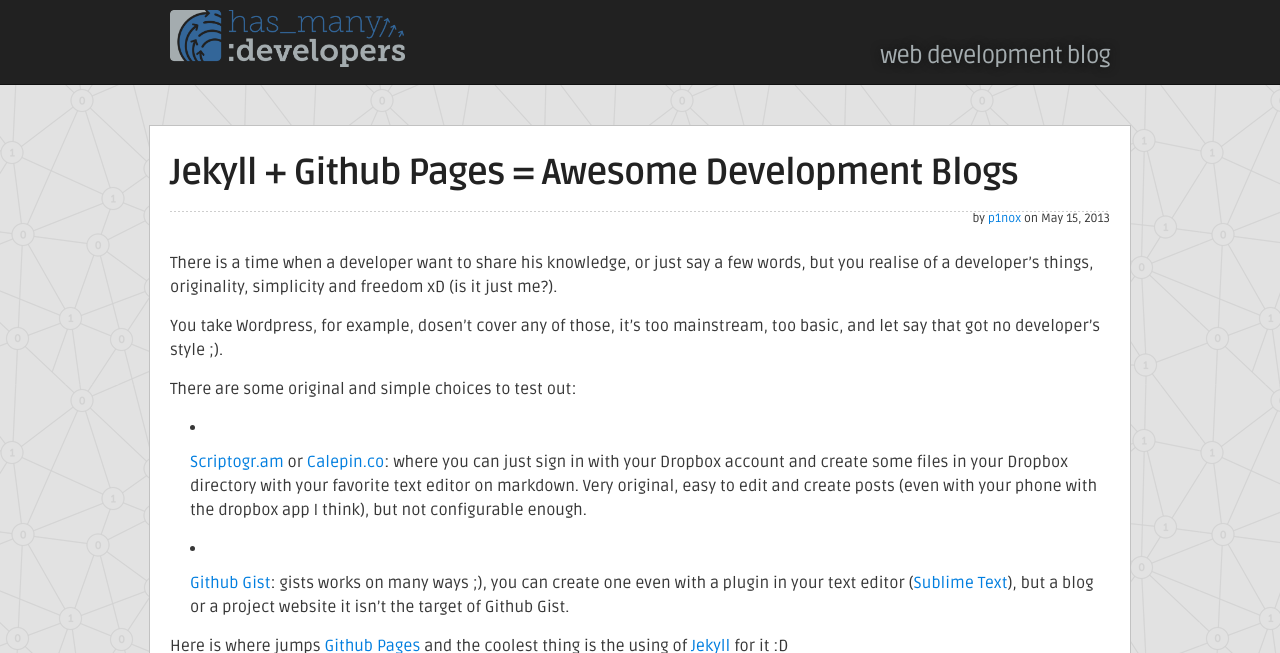
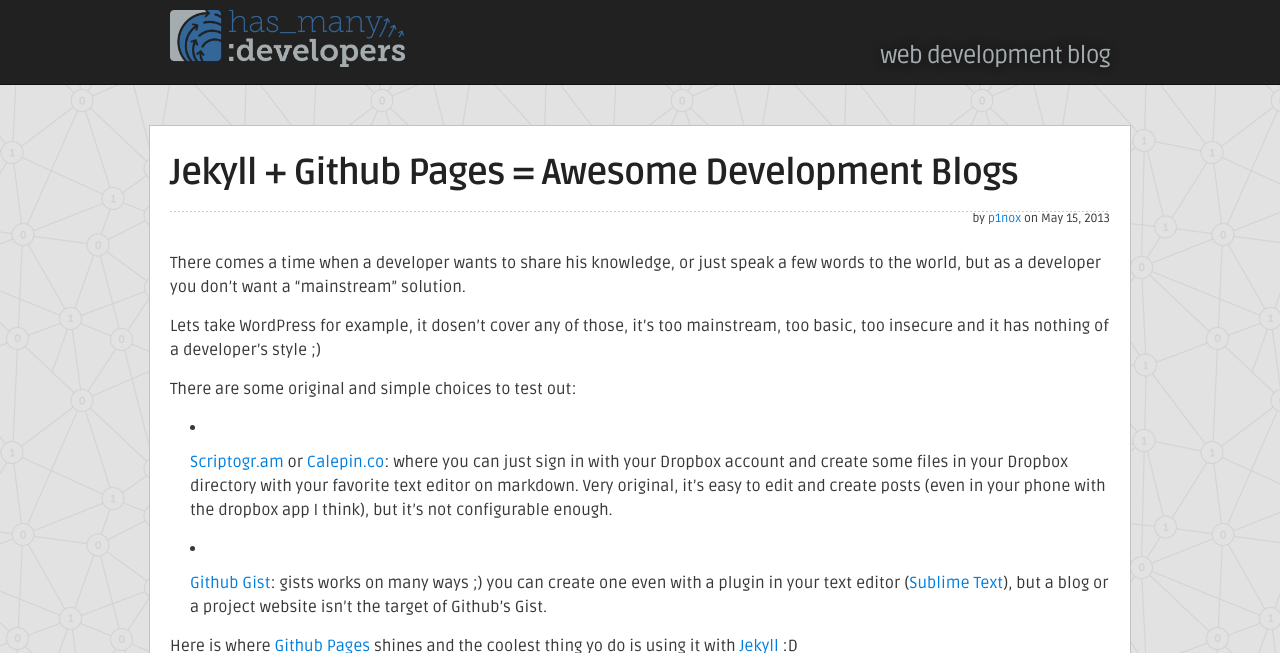
Before and after one commit to hasmanydevelopers/hasmanydevelopers.github.io, a Jekyll site: the page built from _posts/2013-05-15-jekyll-+-github-pages-=-awesome-development-blogs.md, in a window 1280 px wide and 1400 px high. Shown: the top 653 px of the window. Built offline with Jekyll 4.4.1, drawn with Linux system fonts in a browser that asks for light colours; comment, search, counter and statistics services are not loaded; some of the changed text lies outside the part shown; grey boxes are pictures that could not be loaded.

Commit message:
first article corrections done

```diff
--- a/_config.yml
+++ b/_config.yml
@@ -18,4 +18,4 @@
   anibal:
     name: Anibal Rojas
     display_name: anibal
-    web: http://github.com/p1nox
+    web: https://github.com/anibal
--- a/_posts/2013-05-15-jekyll-+-github-pages-=-awesome-development-blogs.md
+++ b/_posts/2013-05-15-jekyll-+-github-pages-=-awesome-development-blogs.md
@@ -3,39 +3,39 @@
 author: p1nox
 image: "/images/posts/jekyll-ghp.png"
 excerpt:
-  Use [Github Pages](http://pages.github.com/) automatic generator and [Jekyll](http://jekyllrb.com/) for boost your own personal/project static website.
+  Use [Github Pages](http://pages.github.com/) automatic generator and [Jekyll](http://jekyllrb.com/) to boost your own personal/project static website.
 ---
 
-There is a time when a developer want to share his knowledge, or just say a few words, but you realise of a developer's things, originality, simplicity and freedom xD (is it just me?).
+There comes a time when a developer wants to share his knowledge, or just speak a few words to the world, but as a developer you don't want a "mainstream" solution.
 
-You take Wordpress, for example, dosen't cover any of those, it's too mainstream, too basic, and let say that got no developer's style ;).
+Lets take WordPress for example, it dosen't cover any of those, it's too mainstream, too basic, too insecure and it has nothing of a developer's style ;)
 
 There are some original and simple choices to test out:
 
-* [Scriptogr.am](http://scriptogr.am/) or [Calepin.co](http://calepin.co/): where you can just sign in with your Dropbox account and create some files in your Dropbox directory with your favorite text editor on markdown. Very original, easy to edit and create posts (even with your phone with the dropbox app I think), but not configurable enough.
+* [Scriptogr.am](http://scriptogr.am/) or [Calepin.co](http://calepin.co/): where you can just sign in with your Dropbox account and create some files in your Dropbox directory with your favorite text editor on markdown. Very original, it's easy to edit and create posts (even in your phone with the dropbox app I think), but it's not configurable enough.
 
-* [Github Gist](https://gist.github.com): gists works on many ways ;), you can create one even with a plugin in your text editor ([Sublime Text](sublimetext.com)), but a blog or a project website it isn't the target of Github Gist.
+* [Github Gist](https://gist.github.com): gists works on many ways ;) you can create one even with a plugin in your text editor ([Sublime Text](sublimetext.com)), but a blog or a project website isn't the target of Github's Gist.
 
-Here is where jumps [Github Pages](http://pages.github.com/) and the coolest thing is the using of [Jekyll](http://jekyllrb.com/) for it :D
+Here is where [Github Pages](http://pages.github.com/) shines and the coolest thing yo do is using it with [Jekyll](http://jekyllrb.com/) :D
 
-![jekyll + github pages](https://dl.dropboxusercontent.com/u/4282792/jekyll-ghp.png)
+![jekyll + github pages](/images/posts/jekyll-ghp.png)
 
-Uses your Github account (every developer has one) creating a repository for this purpose and interpreting the content of a given branch with Jekyll to load your page.
+It uses your Github account (every developer has one) with a repository for this purpose and processes the content of a given branch with Jekyll to generate your site pages.
 
-### Personal website
+### How to create Personal website?
 
 * Create a repository with a name like **YOUR_GH_USER_NAME.github.io**
-* Go to the home of this repository *github.com/YOUR_GH_USER_NAME/YOUR_GH_USER_NAME.github.io* and click on **Settings** option.
+* Go to the home of this repository *github.com/YOUR_GH_USER_NAME/YOUR_GH_USER_NAME.github.io* and click on the **Settings** option.
 * Go to **GitHub Pages** section and click on **Automatic Page Generator**, follow the instructions.
-* Done! Now you got a repository with a master branch that will be used for deployment of your **YOUR_GH_USER_NAME.github.io** site.
+* Done! Now you got a repository with a master branch that will be used for the deployment of your **YOUR_GH_USER_NAME.github.io** site.
 
-### Project website
+### How to create project website?
 
-* In the home of your project's repository click on **Settings** option.
+* In the home of your project's repository click on the **Settings** option.
 * Go to **GitHub Pages** section and click on **Automatic Page Generator**, follow the instructions.
 * Done! Now you got a repository with a gh-pages branch that will be used for deployment of your **YOUR_GH_USER_NAME.github.io/PROJECT_NAME** site.
 
-### Tuning your site
+### Tuning your site!
 
 * Go to your terminal and install the Jekyll gem
 
@@ -49,9 +49,9 @@
 
 * Any change that you push to the master or the gh-pages branch it will be like a deployment to your site's production environment.
 
-BTW this site was built with Github pages and Jekyll combination.
+BTW this site was built with Github pages and Jekyll combination :)
 
-Here you can read some interesting things about this theme:
+Here I leave you some interesting links:
 
 * [Github Pages Documentation](https://help.github.com/categories/20/articles)
 * [Discus Jekyll Installation Instructions](http://help.disqus.com/customer/portal/articles/472138-jekyll-installation-instructions)
```
